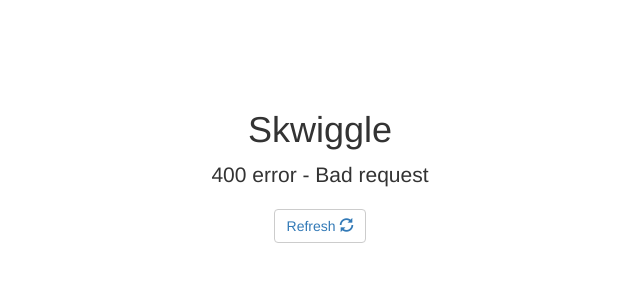
After one commit to merada/ir-skwiggle, a Flask app: template client-server/templates/400.html in a window 1280 px wide. The commit adds this page. Shown: the top 300 px of the page, without its empty margins (320-960 px from the left). Run offline with Flask 2, Linux system fonts and the light colour scheme; the template is opened without the code that fills it, so the values that code supplies are empty; some libraries are stand-ins or nearby versions.

Commit message:
IT WORKS!

```diff
--- a/client-server/server.py
+++ b/client-server/server.py
@@ -13,42 +13,49 @@ Bootstrap(app)
 
 # solr setup
 s = solr.SolrConnection(settings.SOLR_URL)
+solr_handler = solr.SearchHandler(s, settings.HANDLER_STRING)
 
 #----- PAGES -------------------------------------
-@app.route('/', methods=['GET', 'POST'])
-@app.route('/home', methods=['GET', 'POST'])
+@app.route('/', methods=['GET'])
+@app.route('/home', methods=['GET'])
 def home():
-    if request.method == 'POST':
-        return search_query(request.form)
     return render_template('home.html')
 
-@app.route('/search', methods=['GET', 'POST'])
+
+@app.route('/search', methods=['GET'])
 def search():
-    if request.method == 'GET':
-        query = request.form['query']
-        results = s.query('title:marmoset')
-    else:
-        query = "Local JSON file"
-        results = get_results() # test file
-    return render_template('search.html', query=query, results=results)
+    query = request.args.get('query', '')
+    print query
+    if query:
+        results = solr_handler.__call__(query)
+        return render_template('search.html', query=query, results=results)
+    #if request.method == 'POST':
+    #    query = request.form['query']
+    #    results = s.query('title:marmoset')
+    #    return render_template('search.html', query=query, results=results)
+    # set query to 'search for something'
+    return render_template('search.html')
 
-@app.route('/search', methods=['GET', 'POST'])
-def search_query(query):
-    #results = get_results()
-    results = s.query('title:marmoset')
-    return render_template('search.html', query=query, results=results)
 
 @app.route('/refined', methods=['GET', 'POST'])
 def refined_search():
     return render_template('refined_search.html')
 
+
 @app.route('/about')
 def about():
     return render_template('about.html')
 
+
+@app.errorhandler(400)
+def bad_request(e):
+    return render_template('400.html'), 400
+
+
 @app.errorhandler(404)
 def page_not_found(e):
     return render_template('404.html'), 404
+
 
 #----- HELPERS ------------------------------------
 def get_results():
--- a/client-server/settings.py
+++ b/client-server/settings.py
@@ -1,2 +1,3 @@
 SOLR_URL='http://mullet.cs.uct.ac.za:8984/solr'
 SERVER_PORT=8888
+HANDLER_STRING='/select'
--- /dev/null
+++ b/client-server/templates/400.html
@@ -0,0 +1,18 @@
+{% extends "layout.html" %}
+{% block title %}Bad request{% endblock %}
+{% block navbar %}{% endblock %}
+
+{% block content %}
+  <div class="container">
+    <div class="starter-template">
+      <h1>Skwiggle</h1>
+      <p class="lead">400 error - Bad request</p>
+    <button type="submit" class="btn btn-default">
+      <a  href="{{ url_for('home') }}">
+        Refresh
+        <span class="glyphicon glyphicon-refresh"></span>
+      </a>
+    </button>
+    	</div>
+  </div>
+{% endblock %}
--- a/client-server/templates/home.html
+++ b/client-server/templates/home.html
@@ -8,11 +8,11 @@
       <h1>Skwiggle</h1>
       <p class="lead">Use this search engine for your academic needs!</p>
 	  </div>
-    <form role="form" method="POST">
+    <form action="{{ url_for('search') }}" method="GET">
       <div class="col-lg-2"><!-- blank for spacing --></div>
       <div class="form-group col-lg-10">
         <div class="col-lg-9">
-          <input type="text" class="form-control" id="query" placeholder="Enter query text" autofocus>
+          <input type="text" class="form-control" id="query" name="query" placeholder="Enter query text" autofocus>
         </div>
         <div class="col-lg-3">
           <button type="submit" class="btn btn-default">
--- a/client-server/templates/layout.html
+++ b/client-server/templates/layout.html
@@ -38,8 +38,8 @@
           <a class="navbar-brand" href="{{ url_for('home') }}">Skwiggle</a>
         </div>
         <div class="collapse navbar-collapse">
-          <form class="navbar-form navbar-left" method="POST">
-            <input type="text" class="form-control" id="query" placeholder="Search" autofocus>
+          <form class="navbar-form navbar-left" action="{{ url_for('search') }}" method="GET">
+            <input type="text" class="form-control" id="query" name="query" placeholder="Search" autofocus>
             <button type="submit" class="btn btn-primary">
               <span class="glyphicon glyphicon-search"></span>
             </button>
--- a/client-server/templates/search.html
+++ b/client-server/templates/search.html
@@ -3,11 +3,10 @@
 
 {% block content %}
   <div class="container">
-    Query:
     <ul>
       {% for result in results %}
         <li><h2><a href="{{ result.identifier[0] }}">{{ result.title[0][:50] }}...</a></h2></li>
-        {{ result.identifier }}
+        {{ result.identifier[0] }}
       {% else %}
         <h3>No results found.</h3>
       {% endfor %}
```
